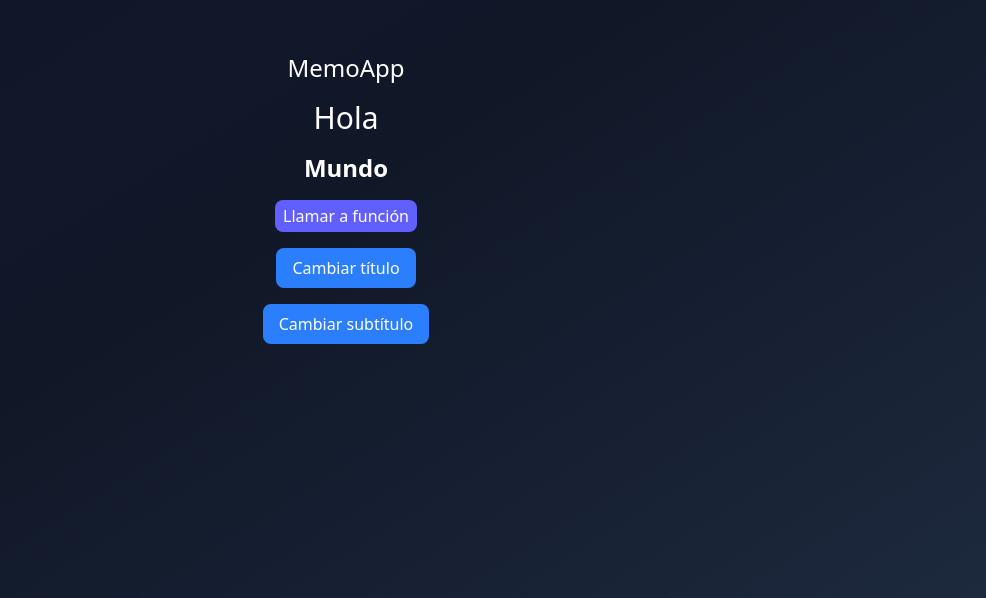
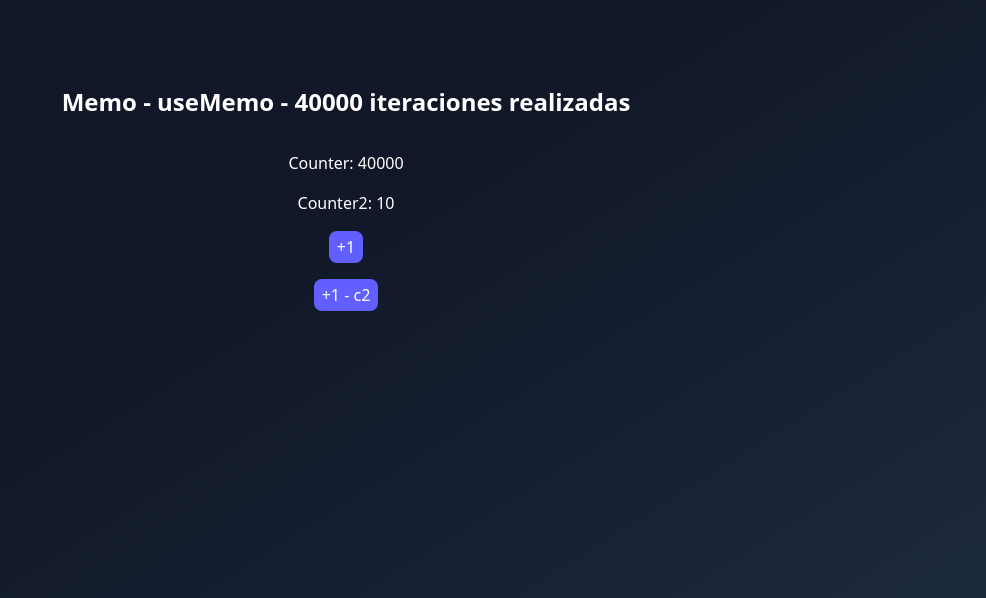
Before and after one commit to Peito1102/Hooks_App, a React (Vite) app: page / in a window 1280 px wide. Shown: the part 202-800 px from the top of the page, without its empty margins (294-1280 px from the left). Built offline with nearby package versions, Linux system fonts and the light colour scheme.

Commit message:
capitulo 11-6

```diff
--- /dev/null
+++ b/src/06-memos/MemoCounter.tsx
@@ -0,0 +1,42 @@
+import { useCounter } from "@/hooks/useCounter"
+import { useMemo } from "react"
+
+const heavyStuff = (iterationNumber: number) => {
+  console.time("Heavy_stuff_started")
+
+  for (let i = 0; i < iterationNumber; i++) {
+    console.log("Iteración: " + i)
+  }
+
+  console.timeEnd("Heavy_stuff_started")
+
+  return `${iterationNumber} iteraciones realizadas`
+}
+
+export const MemoCounter = () => {
+
+    const { counter, handleIncrement } = useCounter(40000)
+    const { counter: counter2, handleIncrement: handleIncrement2 } = useCounter(10)
+
+    const myHeavyValue = useMemo(() => heavyStuff(counter), [counter]);
+  return (
+    <div className="bg-gradient flex flex-col gap-4">
+        <h1 className="text-2xl font-bold">Memo - useMemo - {myHeavyValue}</h1>
+        <hr />
+
+        <h4>
+            Counter: {counter}
+        </h4>
+        <h4>
+            Counter2: {counter2}
+        </h4>
+
+        <button
+        className="bg-indigo-500 text-white px-2 py-1 rounded-md cursor-pointer"
+        onClick={handleIncrement}>+1</button>
+        <button
+        className="bg-indigo-500 text-white px-2 py-1 rounded-md cursor-pointer"
+        onClick={handleIncrement2}>+1 - c2</button>
+    </div>
+  )
+}
--- a/src/06-memos/MemoHooks.tsx
+++ b/src/06-memos/MemoHooks.tsx
@@ -1,4 +1,4 @@
-import { useState } from "react"
+import { useCallback, useState } from "react"
 import MyTitle from "./ui/MyTitle";
 import MySubTitle from "./ui/MySubtTitle";
 
@@ -7,12 +7,16 @@ const MemoHooks = () => {
     const [title, setTitle] = useState("Hola");
     const [subtitle, setSubTitle] = useState("Mundo");
 
+    const handleMyAPICall = useCallback(() => {
+        console.log("Llamando a mi API, " + subtitle)
+    }, [subtitle])
+
   return (
     <div className="bg-gradient flex flex-col gap-4">
         <h1 className="text-2xl font-thin text-white">MemoApp</h1>
 
         <MyTitle title={title} />
-        <MySubTitle subTitle={subtitle} />
+        <MySubTitle subTitle={subtitle} callMyAPI={handleMyAPICall} />
 
         <button className="bg-blue-500 text-white px-4 py-2 rounded-md cursor-pointer"
         onClick={() => setTitle("Hello, " + new Date().getTime())}>
--- a/src/06-memos/ui/MySubtTitle.tsx
+++ b/src/06-memos/ui/MySubtTitle.tsx
@@ -2,15 +2,17 @@ import { memo } from "react";
 
 interface Props {
     subTitle: string;
+    callMyAPI: () => void;
 }
 
-const MySubTitle = memo(({subTitle}: Props) => {
+const MySubTitle = memo(({subTitle, callMyAPI}: Props) => {
     console.log("My subTitle re-render")
   return (
     <>
         <h6 className="text-2xl font-bold">{subTitle}</h6>
 
-        <button className="bg-indigo-500 text-white px-2 py-1 rounded-md cursor-pointer">
+        <button className="bg-indigo-500 text-white px-2 py-1 rounded-md cursor-pointer"
+        onClick={callMyAPI}>
           Llamar a función
         </button>
     </>
--- a/src/main.tsx
+++ b/src/main.tsx
@@ -1,7 +1,8 @@
 import { StrictMode } from 'react'
 import { createRoot } from 'react-dom/client'
 import './index.css'
-import MemoHooks  from './06-memos/MemoHooks';
+// import MemoHooks  from './06-memos/MemoHooks';
+import { MemoCounter } from './06-memos/MemoCounter';
 //import { ScrambleWords } from './05-useReducer/ScrambleWords'
 // import { TasksApp } from './05-useReducer/TasksApp '
 //import { FocusScreen } from './04-useRef/FocusScreen'
@@ -21,6 +22,7 @@ createRoot(document.getElementById('root')!).render(
     {/*<FocusScreen/>*/}
     {/* <TasksApp /> */}
     {/* <ScrambleWords /> */}
-    <MemoHooks />
+    {/* <MemoHooks />  */}
+    <MemoCounter />
   </StrictMode>
 )
```
